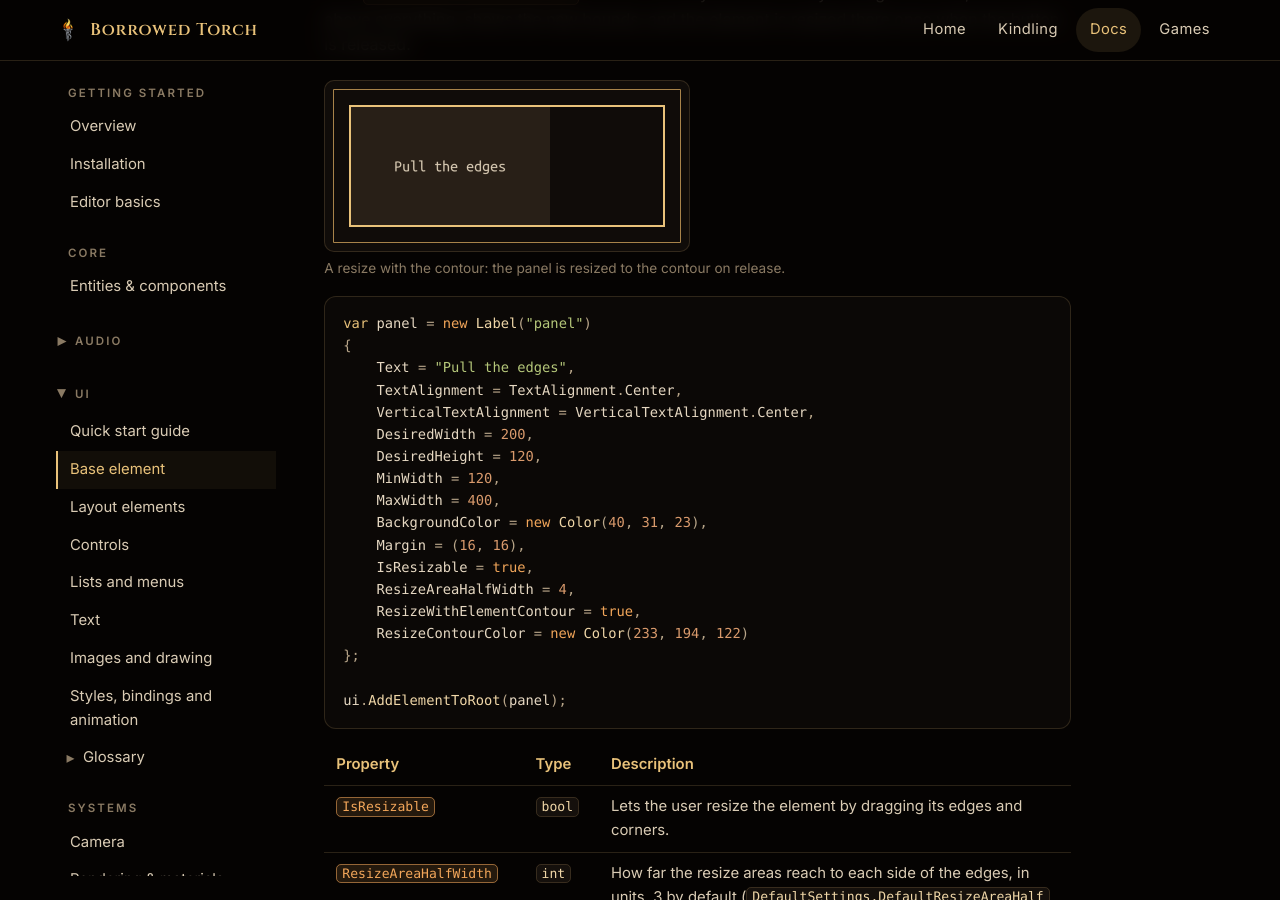
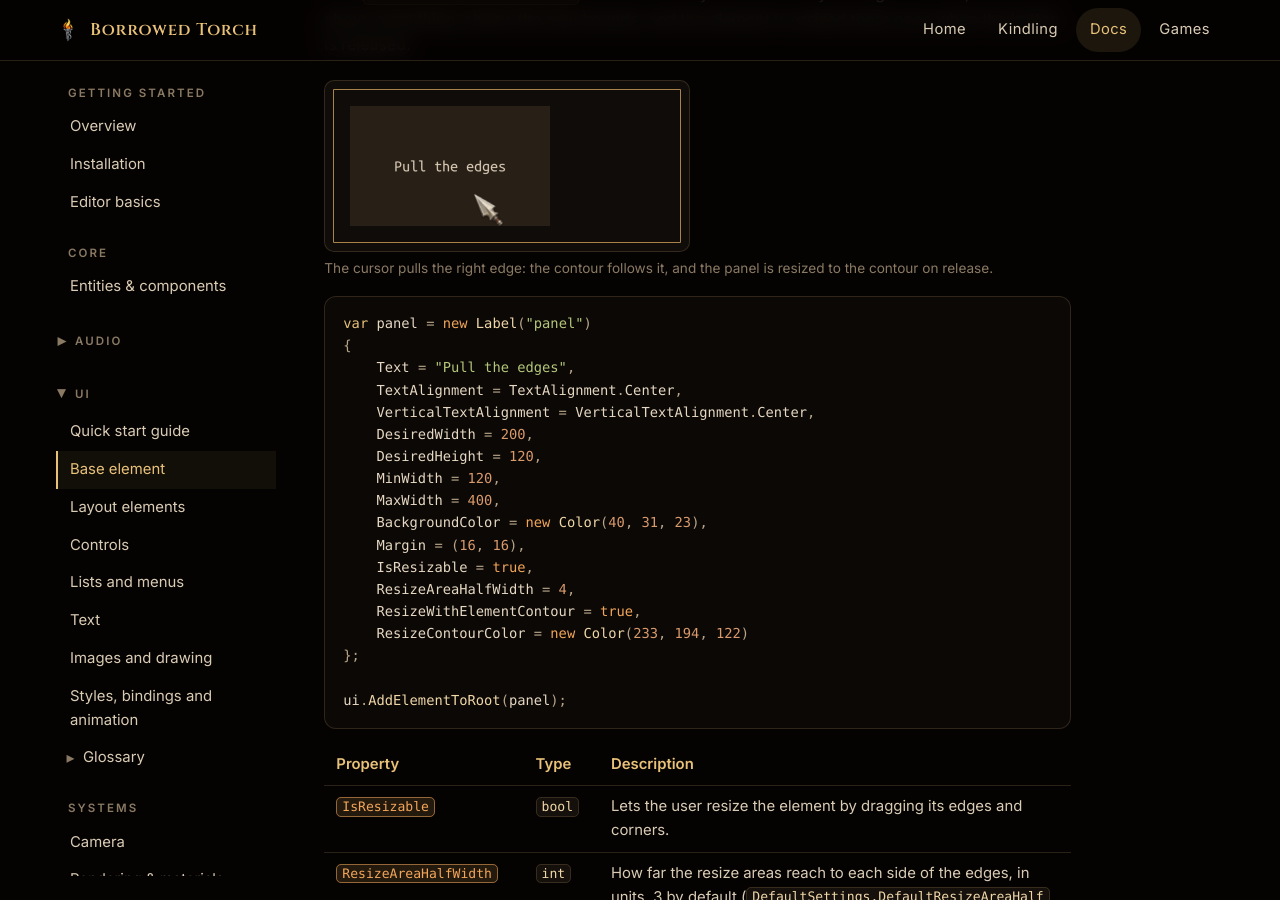
Before and after one commit to Elzianor/borrowedtorch-site, a Jekyll site: the page built from docs/ui-base-element.md, in a window 1280 px wide and 900 px high, scrolled down 18975 px. Built offline with Jekyll 4.4.1, drawn with Linux system fonts in a browser that asks for light colours; some web fonts are replaced.

Commit message:
Animate the resize example with a visible cursor
Co-Authored-By: Claude Opus 5.5 <noreply@anthropic.com>

````diff
--- a/docs/ui-base-element.md
+++ b/docs/ui-base-element.md
@@ -558,8 +558,8 @@ With <a class="ref dp" href="/docs/ui-glossary/elements/base-element/#resizewith
 the new bounds, and the element is resized there once when the button is released.
 
 <figure class="shot">
-  <img src="{{ '/assets/img/ui/base-resize.png' | relative_url }}" width="348" height="154" alt="A dark panel reading Pull the edges, with a sand coloured contour around it reaching further to the right, where the panel will be resized to">
-  <figcaption>A resize with the contour: the panel is resized to the contour on release.</figcaption>
+  <img src="{{ '/assets/img/ui/base-resize.png' | relative_url }}" width="348" height="154" alt="The mouse cursor goes to the right edge of a dark panel reading Pull the edges and drags it to the right; a sand coloured contour follows the cursor, and when the button is released the panel takes the contour's width">
+  <figcaption>The cursor pulls the right edge: the contour follows it, and the panel is resized to the contour on release.</figcaption>
 </figure>
 
 ```csharp
````
Also changed, not shown: assets/img/ui/base-resize.png.
